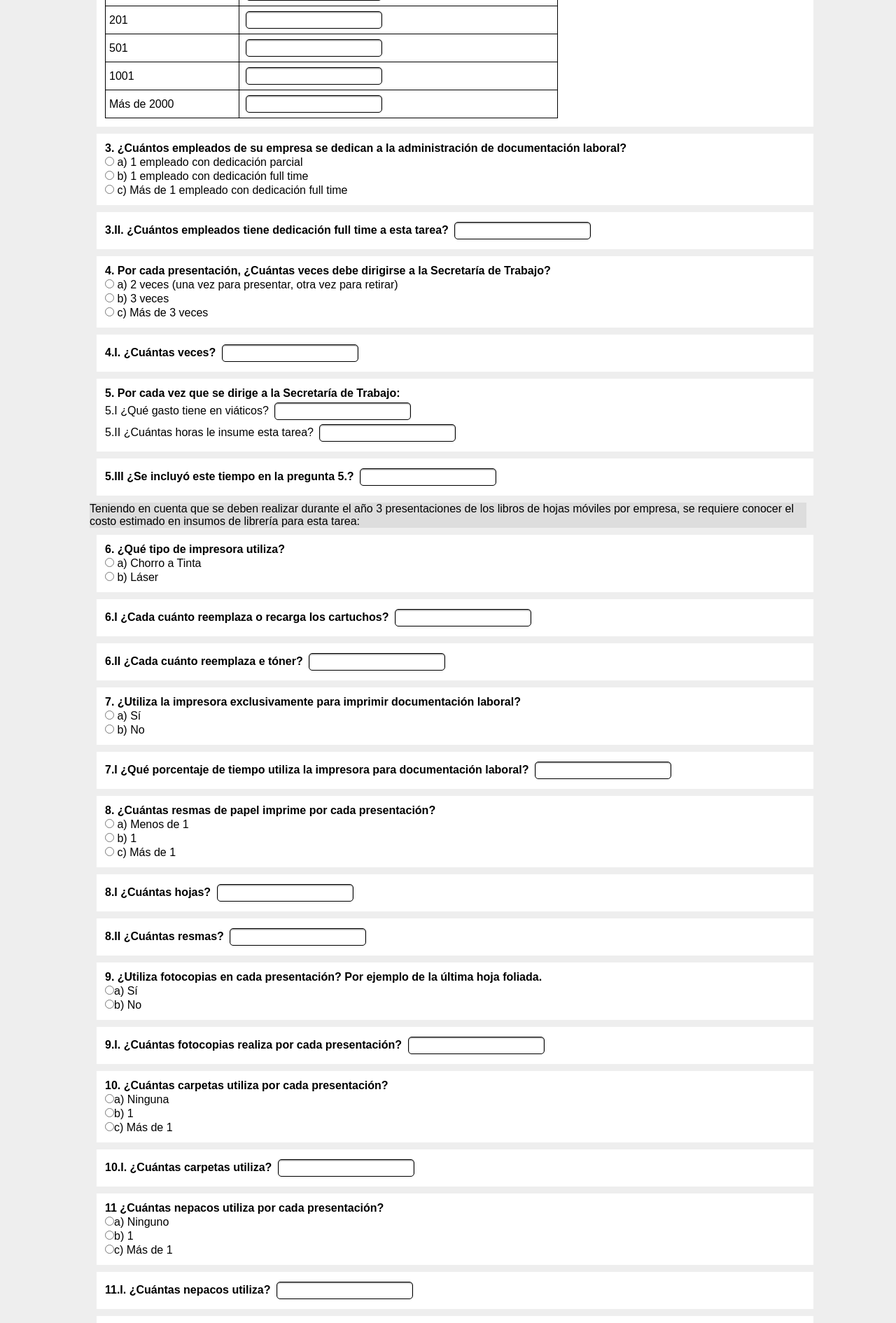
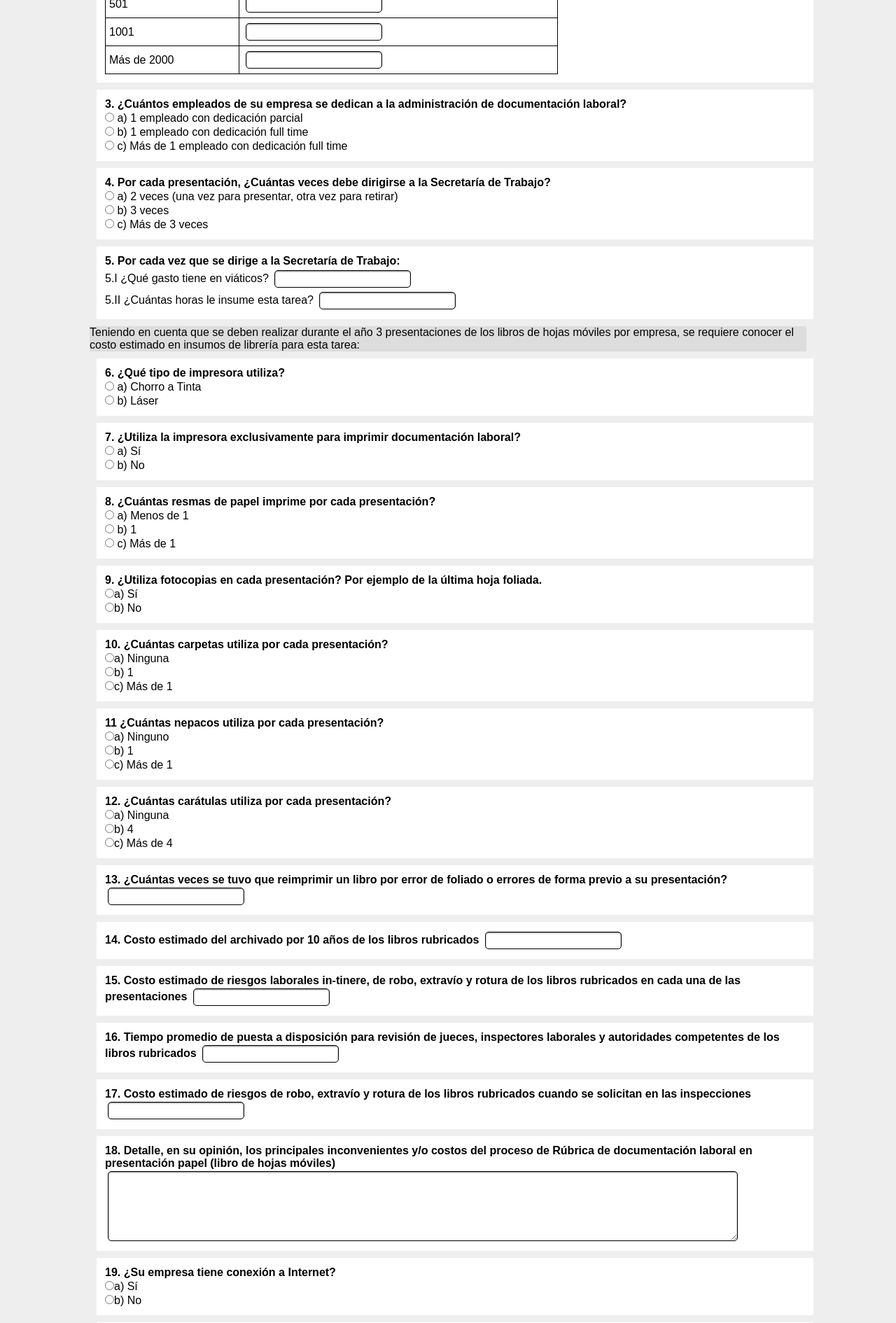
Before and after one commit to milyzc/encuesta_laboral, a PHP site: page / in a window 1280 px wide. Shown: the part 572-2462 px from the top of the page at 70% size. Run offline with PHP 8.4, Linux system fonts and the light colour scheme.

Commit message:
Fin del JS que hace visible o invisible las preguntas según corresponda

```diff
--- a/css/estilo.css
+++ b/css/estilo.css
@@ -33,12 +33,17 @@
     border:1px solid #000;
     padding:5px;
 }
-input[type=text], select, input[type=submit], input[type=button], a{
+input[type=text], select, input[type=submit], input[type=button], a, textarea{
     border-radius: 5px;
     border:1px solid black;
     padding:4px 8px;
     margin:2px 4px;
     box-shadow:inset 0px 1px 2px rgba(0,0,0,0.5);
+}
+textarea{
+    display:block;
+    width:90%;
+    height:100px;
 }
 input[type=submit], input[type=button], a{
     background-color:#FACC2E;
@@ -50,10 +55,3 @@
 input[type=checkbox]{
     margin:0px 4px;
 }
-//Cosas para el JS
-#tblCantidadIngresadaEmpresas{
-    display: none;
-}
-#tblHorasMensuales{
-    display: none;
-}
--- /dev/null
+++ b/css/ocultar_campos.css
@@ -0,0 +1,19 @@
+#tblCantidadIngresadaEmpresas,
+#tblHorasMensuales,
+#tblHorasMensuales,
+#tblCantidadEmpleadosFulltime,
+#tblCantidadIngresadaVecesViaja,
+#tblTiempoIncluidoEnOtraPregunta,
+#tblFrecuanciaCambioCartuchos,
+#tblFrecuanciaCambioToner,
+#tblProcentajeUsoImpresora,
+#tblCantidadHojas,
+#tblCantidadResmas,
+#tblCantidadFotocopias,
+#tblCantidadIngresadaCarpetas,
+#tblCantidadIngresadaNepacos,
+#tblCantidadIngresadaCaratulas,
+#tblCostoConexionInternet
+{
+    display: none;
+}
--- a/tmpl/index.tmpl.php
+++ b/tmpl/index.tmpl.php
@@ -5,6 +5,7 @@
         </title>
         <meta http-equiv="Content-Type" content="text/html;charset=UTF-8" />
         <link href="<?php echo $global_web_css; ?>/estilo.css" rel="stylesheet" type="text/css" />
+        <link href="<?php echo $global_web_css; ?>/ocultar_campos.css" rel="stylesheet" type="text/css" />
         <script src="<?php echo $global_web_js; ?>/lib/jquery-1.9.1.min.js" type="text/javascript"></script>
         <script src="<?php echo $global_web_js; ?>/encuesta_laboral.js" type="text/javascript"></script>
     </head>
@@ -289,7 +290,7 @@
             <table class="pregunta" id="tblFrecuanciaCambioToner">
                 <tr>
                     <td>
-                        6.II ¿Cada cuánto reemplaza e tóner?
+                        6.II ¿Cada cuánto reemplaza el tóner?
                         <input type="text" value="" name="txtFrecuanciaCambioToner" />
                     </td>
                 </tr>
@@ -480,9 +481,7 @@
             <table class="pregunta" id="tblCantidadReimpresion" >
                 <tr>
                     <td>
-                        <p>13. ¿Cuántas veces se tuvo que reimprimir un libro por error de foliado o errores de forma previo a su presentación?</p>
-                    </td>
-                    <td>
+                        13. ¿Cuántas veces se tuvo que reimprimir un libro por error de foliado o errores de forma previo a su presentación?
                         <input type="text" value="" name="txtCantidadReimpresion" id="txtCantidadReimpresion" />
                     </td>
                 </tr>
@@ -490,9 +489,7 @@
             <table class="pregunta" id="tblCostoArchivado">
                 <tr>
                     <td>
-                        <p>14. Costo estimado del archivado por 10 años de los libros rubricados</p>
-                    </td>
-                    <td>
+                        14. Costo estimado del archivado por 10 años de los libros rubricados
                         <input type="text" value="" name="txtCostoArchivado" id="txtCostoArchivado" />
                     </td>
                 </tr>
@@ -500,9 +497,7 @@
             <table class="pregunta" >
                 <tr>
                     <td>
-                        <p>15. Costo estimado de riesgos laborales in-tinere, de robo, extravío y rotura de los libros rubricados en cada una de las presentaciones</p>
-                    </td>
-                    <td>
+                        15. Costo estimado de riesgos laborales in-tinere, de robo, extravío y rotura de los libros rubricados en cada una de las presentaciones
                         <input type="text" value="" name="txtCostoRiesgosLaborales" id="txtCostoRiesgosLaborales" />
                     </td>
                 </tr>
@@ -510,9 +505,7 @@
             <table class="pregunta" >
                 <tr>
                     <td>
-                        <p>16. Tiempo promedio de puesta a disposición para revisión de jueces, inspectores laborales y autoridades competentes de los libros rubricados</p>
-                    </td>
-                    <td>
+                        16. Tiempo promedio de puesta a disposición para revisión de jueces, inspectores laborales y autoridades competentes de los libros rubricados
                         <input type="text" value="" name="txtTiempoPromedioParaRevision" id="txtTiempoPromedioParaRevision" />
                     </td>
                 </tr>
@@ -520,9 +513,7 @@
             <table class="pregunta" >
                 <tr>
                     <td>
-                        <p>17. Costo estimado de riesgos de robo, extravío y rotura de los libros rubricados cuando se solicitan en las inspecciones</p>
-                    </td>
-                    <td>
+                        17. Costo estimado de riesgos de robo, extravío y rotura de los libros rubricados cuando se solicitan en las inspecciones
                         <input type="text" value="" name="txtCostoEstimadoRiesgos" id="txtCostoEstimadoRiesgos" />
                     </td>
                 </tr>
@@ -530,14 +521,12 @@
             <table class="pregunta" >
                 <tr>
                     <td>
-                        <p>18. Detalle, en su opinión, los principales inconvenientes y/o costos del proceso de Rúbrica de documentación laboral en presentación papel (libro de hojas móviles)</p>
-                    </td>
-                    <td>
+                        18. Detalle, en su opinión, los principales inconvenientes y/o costos del proceso de Rúbrica de documentación laboral en presentación papel (libro de hojas móviles)
                         <textarea name="txtInconvenientes" id="txtInconvenientes"></textarea>
                     </td>
                 </tr>
             </table>
-            <table class="pregunta" >
+            <table class="pregunta" id="tblTieneConexionInternet">
                 <tr>
                     <td>
                         <p>19. ¿Su empresa tiene conexión a Internet?</p>
@@ -545,12 +534,12 @@
                 </tr>
                 <tr>
                     <td>
-                        <input type="radio" value="si" name="optCostoConexionInternet" id="optCostoConexionInternetSi" /><label>a) Sí</label>
+                        <input type="radio" value="si" name="optTieneConexionInternet" id="optTieneConexionInternetSi" /><label>a) Sí</label>
                     </td>
                 </tr>
                 <tr>
                     <td>
-                        <input type="radio" value="no" name="optCostoConexionInternet" id="optCostoConexionInternetNo" /><label>b) No</label>
+                        <input type="radio" value="no" name="optTieneConexionInternet" id="optTieneConexionInternetNo" /><label>b) No</label>
                     </td>
                 </tr>
             </table>
```
Also changed, not shown: js/encuesta_laboral.js (+94 -1 lines).
